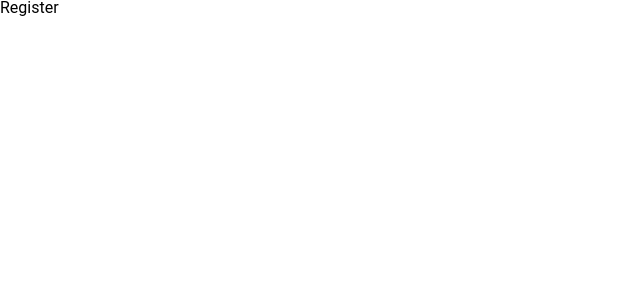
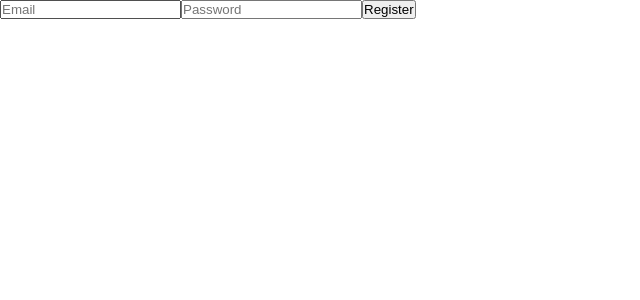
Before and after one commit to cv-innowise/cv-Palykovich-Asipik, a React (Vite) app: page /register in a window 1280 px wide. Shown: the top 300 px of the page, without its empty margins (0-640 px from the left). Built offline with nearby package versions, Linux system fonts and the light colour scheme.

Commit message:
feat: add apollo config

```diff
--- a/package.json
+++ b/package.json
@@ -10,6 +10,7 @@
     "preview": "vite preview"
   },
   "dependencies": {
+    "@apollo/client": "^3.13.5",
     "@emotion/react": "^11.14.0",
     "@emotion/styled": "^11.14.0",
     "@mui/icons-material": "^6.4.8",
@@ -18,6 +19,7 @@
     "@reduxjs/toolkit": "^2.6.1",
     "@types/react-i18next": "^7.8.3",
     "axios": "^1.8.4",
+    "graphql": "^16.10.0",
     "i18next": "^24.2.3",
     "react": "^19.0.0",
     "react-dom": "^19.0.0",
--- /dev/null
+++ b/src/ApolloClient.ts
@@ -0,0 +1,8 @@
+import { ApolloClient, InMemoryCache } from "@apollo/client";
+
+const client = new ApolloClient({
+  uri: "https://cv-project-js.inno.ws/api/graphql",
+  cache: new InMemoryCache(),
+});
+
+export default client;
--- a/src/features/user/userSlice.ts
+++ b/src/features/user/userSlice.ts
@@ -1,12 +1,49 @@
 import { createSlice, PayloadAction } from "@reduxjs/toolkit";
 
-const initialState = {
-  name: "user name",
+export type User = {
+  id: string;
+  email: string;
+  token: string;
 };
+
+type UserState = {
+  user: User | null;
+};
+
+const getUserFromLocalStorage = (): User | null => {
+  const user = localStorage.getItem("user");
+  if (!user) return null;
+  return JSON.parse(user);
+};
+
+const initialState: UserState = {
+  user: getUserFromLocalStorage(),
+};
+
 const userSlice = createSlice({
   name: "user",
   initialState,
-  reducers: {},
+  reducers: {
+    loginUser: (state, action: PayloadAction<User>) => {
+      const user = action.payload;
+      state.user = user;
+      localStorage.setItem("user", JSON.stringify(user));
+    },
+    logoutUser: (state) => {
+      localStorage.removeItem("user");
+
+      console.log(localStorage.getItem("user"));
+      state.user = null;
+    },
+    updateUser: (state, action: PayloadAction<Partial<User>>) => {
+      if (state.user) {
+        state.user = { ...state.user, ...action.payload };
+        localStorage.setItem("user", JSON.stringify(state.user));
+      }
+    },
+  },
 });
 
+export const { loginUser, logoutUser, updateUser } = userSlice.actions;
+
 export default userSlice.reducer;
--- a/src/main.tsx
+++ b/src/main.tsx
@@ -8,6 +8,8 @@ import { useAppSelector } from "./hooks";
 import { darkTheme, lightTheme } from "./utils";
 import { I18nextProvider } from "react-i18next";
 import i18n from "./utils/i18n.ts";
+import { ApolloProvider } from "@apollo/client";
+import client from "./ApolloClient.ts";
 
 const Root = () => {
   const theme = useAppSelector((state) => state.themeState.theme);
@@ -24,6 +26,8 @@ const Root = () => {
 
 createRoot(document.getElementById("root")!).render(
   <Provider store={store}>
-    <Root />
+    <ApolloProvider client={client}>
+      <Root />
+    </ApolloProvider>
   </Provider>
 );
--- a/src/pages/Register.tsx
+++ b/src/pages/Register.tsx
@@ -1,4 +1,63 @@
+import { useState } from "react";
+import { useMutation } from "@apollo/client";
+import { REGISTER_USER } from "../services/queries";
+
 const Register = () => {
-  return <div>Register</div>;
+  const [email, setEmail] = useState("");
+  const [password, setPassword] = useState("");
+  const [registerUser, { data, loading, error }] = useMutation(REGISTER_USER);
+
+
+  const handleSubmit = async (e) => {
+    e.preventDefault();
+    try {
+      const response = await registerUser({
+        variables: {
+          email,
+          password,
+        },
+      });
+      console.log("Registration successful:", response.data.signup);
+    } catch (err) {
+      console.error("Registration error:", err);
+    }
+  };
+
+  return (
+    <div>
+      <form onSubmit={handleSubmit}>
+        <input
+          type="email"
+          value={email}
+          onChange={(e) => setEmail(e.target.value)}
+          placeholder="Email"
+          required
+        />
+        <input
+          type="password"
+          value={password}
+          onChange={(e) => setPassword(e.target.value)}
+          placeholder="Password"
+          required
+        />
+        <button type="submit" disabled={loading}>
+          {loading ? "Registering..." : "Register"}
+        </button>
+      </form>
+
+      {error && <p>Error: {error.message}</p>}
+      {data && (
+        <div>
+          <h3>Registration Successful!</h3>
+          <p>User ID: {data.signup.user.id}</p>
+          <p>Email: {data.signup.user.email}</p>
+          <p>Verified: {data.signup.user.is_verified ? "Yes" : "No"}</p>
+          <p>Access Token: {data.signup.access_token}</p>
+          <p>Refresh Token: {data.signup.refresh_token}</p>
+        </div>
+      )}
+    </div>
+  );
 };
+
 export default Register;
--- /dev/null
+++ b/src/services/queries.ts
@@ -0,0 +1,15 @@
+import { gql } from "@apollo/client";
+
+export const REGISTER_USER = gql`
+  mutation RegisterUser {
+    signup(auth: { email: "user3@example.com", password: "291290@Asd" }) {
+      user {
+        id
+        email
+        is_verified
+      }
+      access_token
+      refresh_token
+    }
+  }
+`;
```
Also changed, not shown: 1 other file (tests, documents, lock files or other folders).
